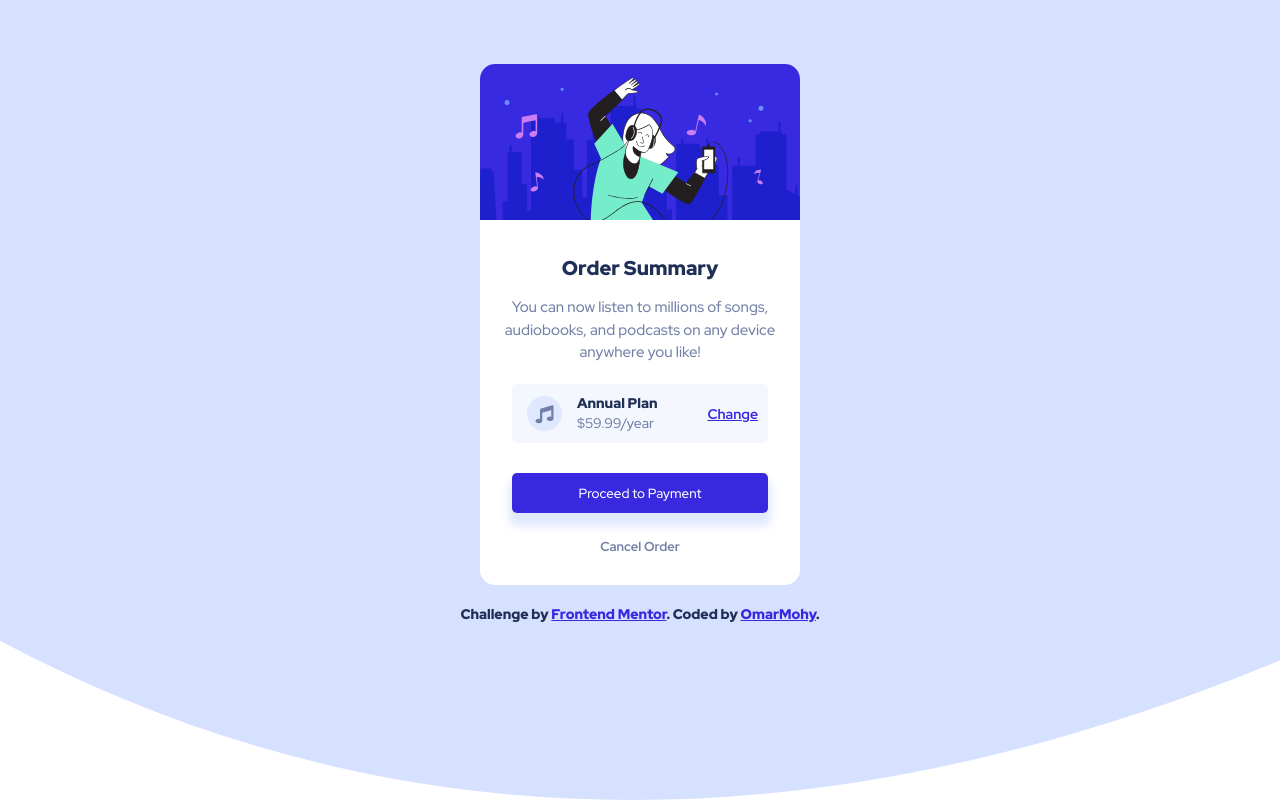
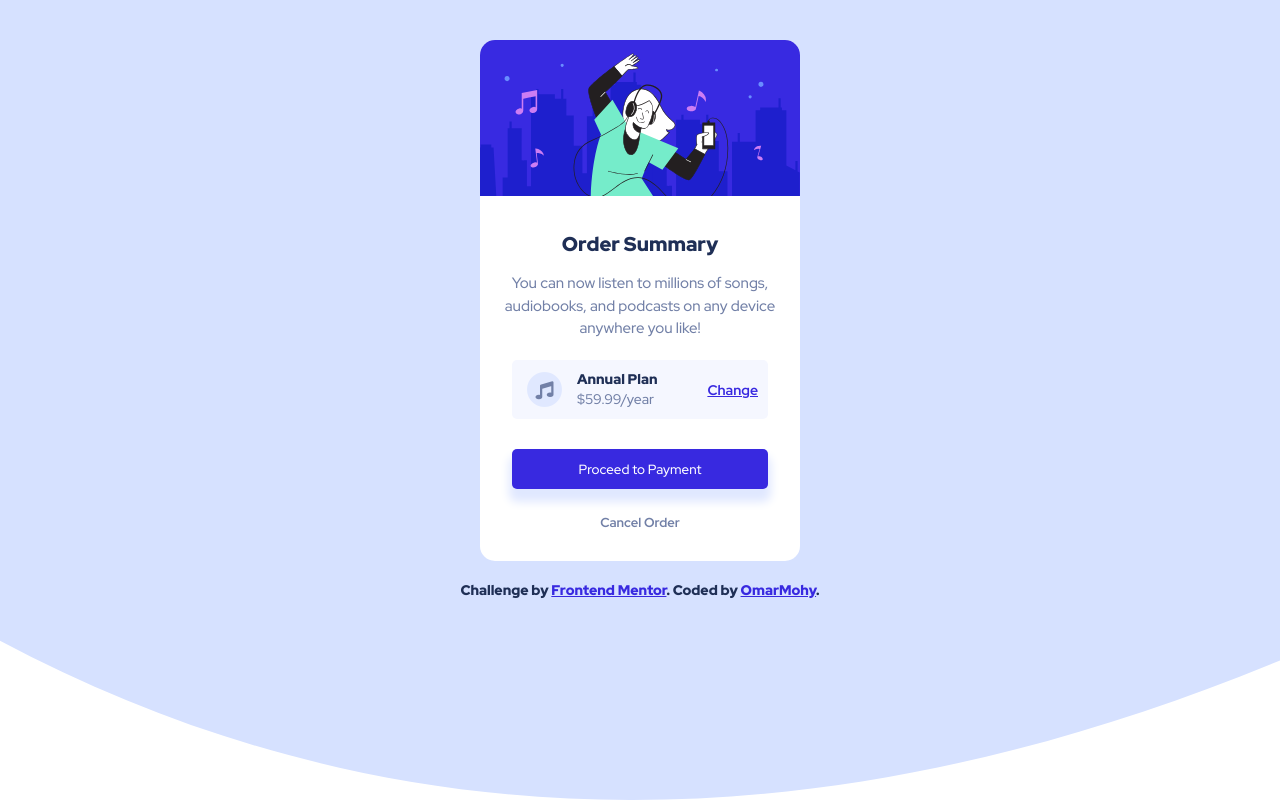
Before and after one commit to omarmohy98/Order-summary-component, a plain HTML site: page index.html in a window 1280 px wide. Drawn offline with Linux system fonts and the light colour scheme.

Commit message:
Update main.css

```diff
--- a/css/main.css
+++ b/css/main.css
@@ -15,7 +15,7 @@
 main{
     width: 100%;
     min-height: 100vh;
-    padding-top: 8vh;
+    padding-top: 5vh;
     background-repeat: no-repeat;
     background-size: cover;
 }
```
